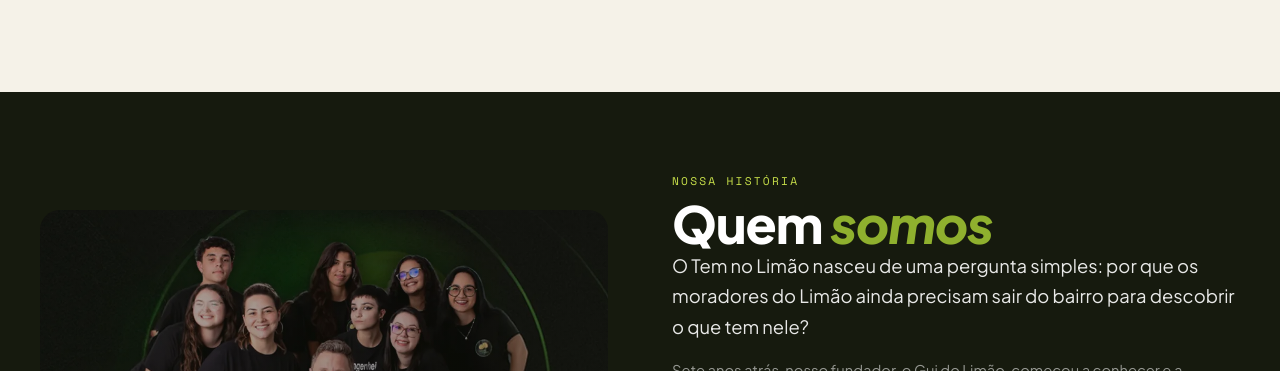
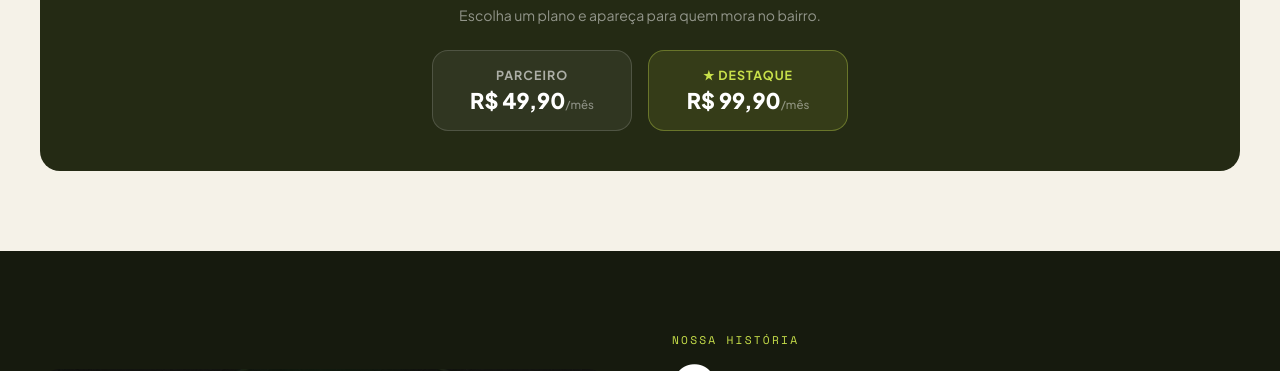
Before and after one commit to renatoamatos88-lang/temnolimao-site, a website: page index.html in a window 1280 px wide. Shown: the part 2944-3315 px from the top of the page. Drawn offline with nearby package versions, Linux system fonts and the light colour scheme.

Commit message:
fix: strip de planos no diretório redesenhada + remove botão do header

```diff
--- a/index.html
+++ b/index.html
@@ -661,7 +661,6 @@
         <div class="tnl-section-label">Diretório</div>
         <h2 class="tnl-section-title">Negócios do <em>Limão</em></h2>
       </div>
-      <a class="tnl-dir-cta-header" href="#para-negocios" onclick="if(typeof gtag==='function')gtag('event','cta_click',{cta_id:'cadastro_negocio',location:'negocios'})">+ Cadastre seu negócio</a>
     </div>
     <div class="tnl-destaque-strip" id="destaque-strip"></div>
     <div class="tnl-search-wrap">
@@ -679,10 +678,16 @@
 
     <!-- CTA inline diretório -->
     <div class="tnl-dir-cta-strip">
-      <span class="tnl-dir-cta-strip-label">Seu negócio não está aqui?</span>
+      <p class="tnl-dir-cta-strip-label">Seu negócio não está aqui?<br><span>Escolha um plano e apareça para quem mora no bairro.</span></p>
       <div class="tnl-dir-cta-strip-btns">
-        <a class="tnl-dir-plan-btn" href="#para-negocios" onclick="if(typeof gtag==='function')gtag('event','cta_click',{cta_id:'cadastro_negocio',location:'negocios_strip'})">Parceiro <span>R$&nbsp;49,90/mês</span></a>
-        <a class="tnl-dir-plan-btn tnl-dir-plan-btn--destaque" href="#para-negocios" onclick="if(typeof gtag==='function')gtag('event','cta_click',{cta_id:'cadastro_negocio',location:'negocios_strip'})">★ Destaque <span>R$&nbsp;99,90/mês</span></a>
+        <a class="tnl-dir-plan-btn" href="#para-negocios" onclick="if(typeof gtag==='function')gtag('event','cta_click',{cta_id:'cadastro_negocio',location:'negocios_strip'})">
+          <span class="tnl-dir-plan-btn-name">Parceiro</span>
+          <span class="tnl-dir-plan-btn-price">R$ 49,90<em>/mês</em></span>
+        </a>
+        <a class="tnl-dir-plan-btn tnl-dir-plan-btn--destaque" href="#para-negocios" onclick="if(typeof gtag==='function')gtag('event','cta_click',{cta_id:'cadastro_negocio',location:'negocios_strip'})">
+          <span class="tnl-dir-plan-btn-name">★ Destaque</span>
+          <span class="tnl-dir-plan-btn-price">R$ 99,90<em>/mês</em></span>
+        </a>
       </div>
     </div>
   </section>
--- a/tnl-style.css
+++ b/tnl-style.css
@@ -760,39 +760,50 @@
 .tnl-negocios { background: var(--cream); }
 
 /* CTA inline diretório */
-.tnl-dir-cta-header {
-  display: inline-flex; align-items: center; gap: .4rem;
-  font-size: .82rem; font-weight: 600; color: var(--limao-dark);
-  text-decoration: none; border: 1.5px solid var(--limao-dark);
-  padding: .45rem 1rem; border-radius: 2rem;
-  transition: background .15s, color .15s;
-  white-space: nowrap; align-self: center;
-}
-.tnl-dir-cta-header:hover { background: var(--limao-dark); color: white; }
-
 .tnl-dir-cta-strip {
-  display: flex; align-items: center; justify-content: center;
-  gap: 1.25rem; flex-wrap: wrap;
-  margin-top: 2.5rem; padding: 1.5rem 1.5rem;
-  border-top: 1px solid var(--cream2);
+  display: flex; flex-direction: column; align-items: center;
+  gap: 1.5rem; margin-top: 3rem;
+  padding: 2.5rem 1.5rem;
+  background: var(--dark2); border-radius: 1.25rem;
+  text-align: center;
 }
 .tnl-dir-cta-strip-label {
-  font-size: .88rem; color: var(--text-light); font-weight: 500;
-}
-.tnl-dir-cta-strip-btns { display: flex; gap: .75rem; flex-wrap: wrap; }
+  font-family: 'Plus Jakarta Sans', sans-serif;
+  font-size: 1.1rem; font-weight: 700; color: white;
+  line-height: 1.5; margin: 0;
+}
+.tnl-dir-cta-strip-label span {
+  display: block; font-size: .88rem; font-weight: 400;
+  color: rgba(255,255,255,.5); margin-top: .25rem;
+}
+.tnl-dir-cta-strip-btns {
+  display: flex; gap: 1rem; justify-content: center;
+  flex-wrap: wrap; width: 100%;
+}
 .tnl-dir-plan-btn {
-  display: inline-flex; align-items: center; gap: .5rem;
-  padding: .55rem 1.25rem; border-radius: 2rem; text-decoration: none;
-  font-size: .82rem; font-weight: 700; border: 1.5px solid var(--cream2);
-  color: var(--ltext); background: white; transition: border-color .15s, box-shadow .15s;
-}
-.tnl-dir-plan-btn span { color: var(--text-light); font-weight: 500; }
-.tnl-dir-plan-btn:hover { border-color: var(--limao-dark); box-shadow: 0 2px 8px rgba(0,0,0,.08); }
+  display: flex; flex-direction: column; align-items: center;
+  gap: .25rem; padding: 1rem 2rem; border-radius: 1rem;
+  text-decoration: none; flex: 1; min-width: 140px; max-width: 200px;
+  border: 1.5px solid rgba(255,255,255,.15);
+  background: rgba(255,255,255,.06);
+  transition: transform .15s, box-shadow .15s, border-color .15s;
+}
+.tnl-dir-plan-btn:hover { transform: translateY(-2px); box-shadow: 0 8px 20px rgba(0,0,0,.3); border-color: rgba(255,255,255,.3); }
+.tnl-dir-plan-btn-name {
+  font-size: .78rem; font-weight: 700; letter-spacing: .08em;
+  text-transform: uppercase; color: rgba(255,255,255,.6);
+}
+.tnl-dir-plan-btn-price {
+  font-family: 'Plus Jakarta Sans', sans-serif;
+  font-size: 1.35rem; font-weight: 800; color: white;
+}
+.tnl-dir-plan-btn-price em { font-style: normal; font-size: .72rem; font-weight: 500; color: rgba(255,255,255,.45); }
 .tnl-dir-plan-btn--destaque {
-  background: var(--dark); color: var(--limao); border-color: var(--dark);
-}
-.tnl-dir-plan-btn--destaque span { color: rgba(200,224,74,.6); }
-.tnl-dir-plan-btn--destaque:hover { border-color: var(--limao); box-shadow: 0 2px 12px rgba(200,224,74,.2); }
+  background: rgba(200,224,74,.1); border-color: rgba(200,224,74,.35);
+}
+.tnl-dir-plan-btn--destaque .tnl-dir-plan-btn-name { color: var(--limao); }
+.tnl-dir-plan-btn--destaque .tnl-dir-plan-btn-price { color: white; }
+.tnl-dir-plan-btn--destaque:hover { border-color: var(--limao); box-shadow: 0 8px 24px rgba(200,224,74,.15); }
 
 .tnl-search-wrap { position: relative; margin-bottom: 1.5rem; }
 .tnl-search-input {
```
